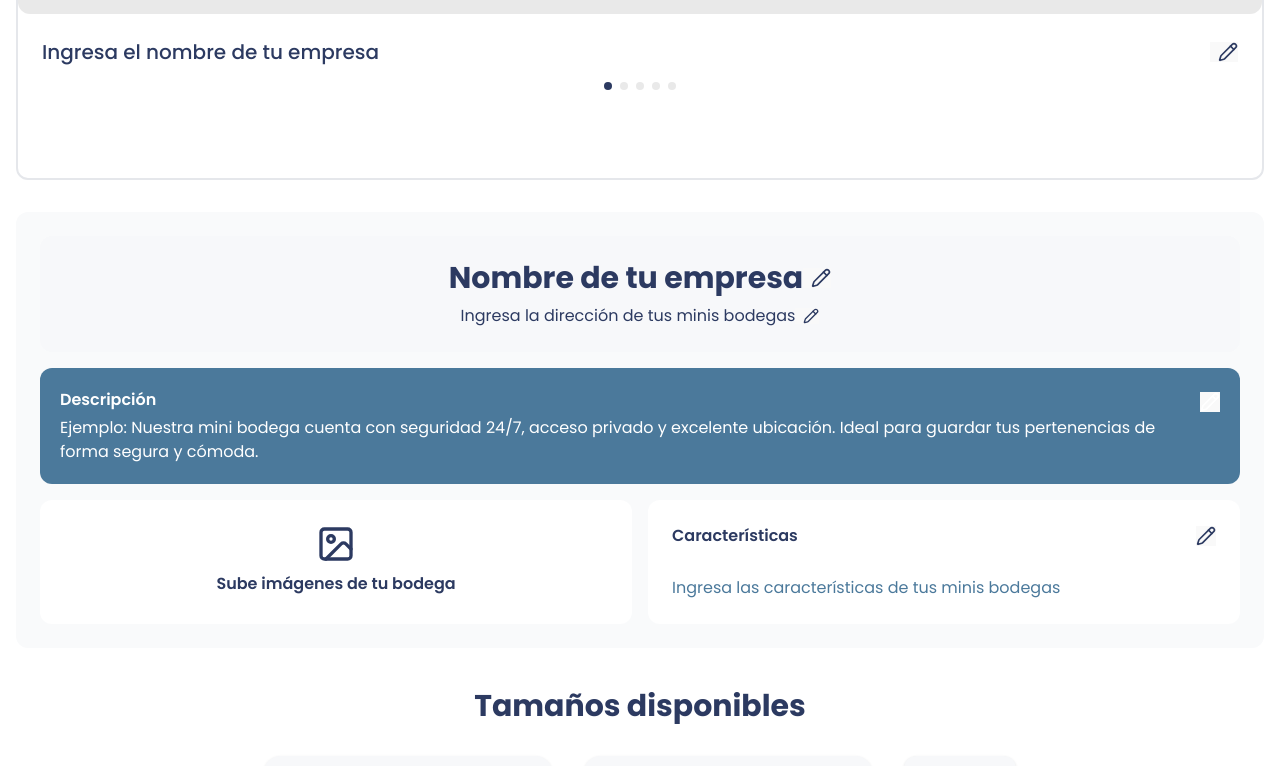
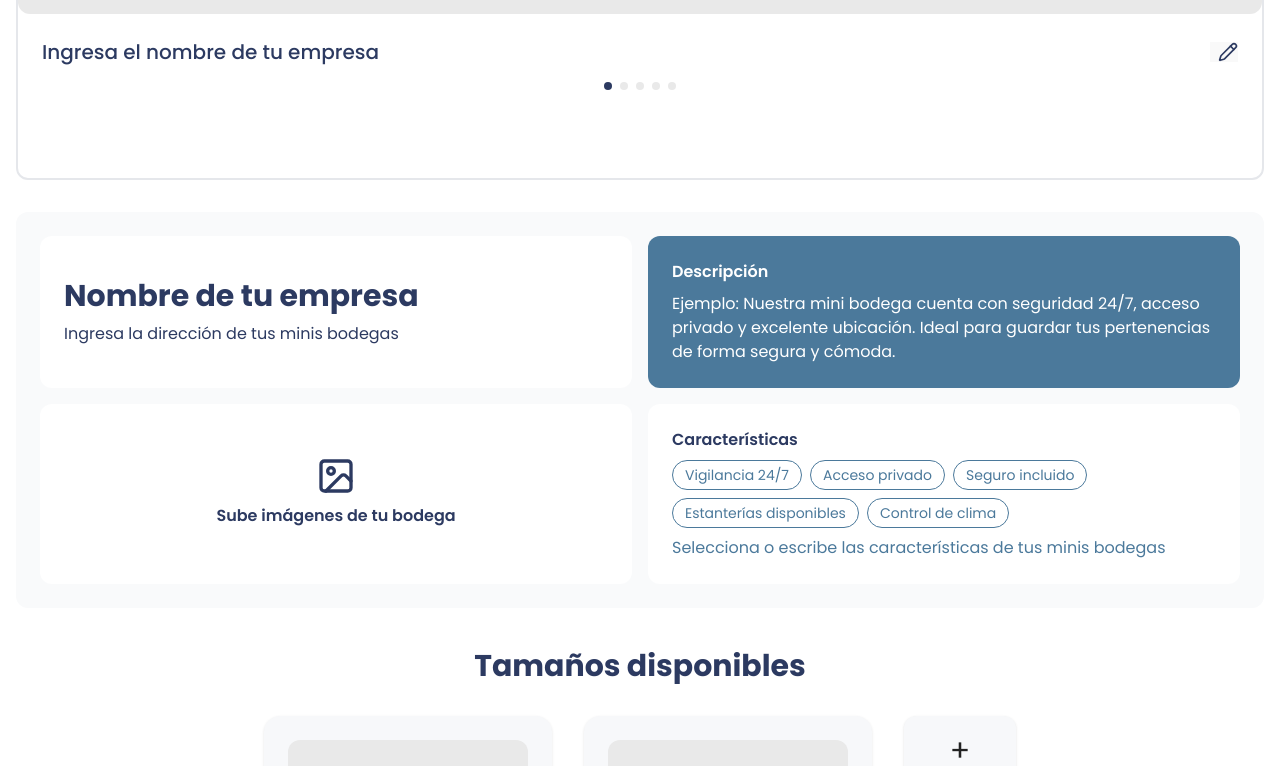
Before and after one commit to MiniBodegas/Plataforma, a React (Vite) app: page /bodega-editor-proveedor in a window 1280 px wide. Shown: the part 428-1194 px from the top of the page. Built offline with nearby package versions, Linux system fonts and the light colour scheme.

Commit message:
distibucion 7

```diff
--- a/src/components/DescriptionEditor.jsx
+++ b/src/components/DescriptionEditor.jsx
@@ -1,5 +1,13 @@
 import { useState, useRef } from "react";
 import { Pencil, Image } from "lucide-react";
+
+const CARACTERISTICAS_DEFAULT = [
+  "Vigilancia 24/7",
+  "Acceso privado",
+  "Seguro incluido",
+  "Estanterías disponibles",
+  "Control de clima"
+];
 
 export function DescriptionEditor({
   empresa,
@@ -18,12 +26,13 @@ export function DescriptionEditor({
   const [editDescripcion, setEditDescripcion] = useState(false);
   const [editCaracteristicas, setEditCaracteristicas] = useState(false);
   const [imagenes, setImagenes] = useState(initialImagenes);
+  const [caracteristicasSeleccionadas, setCaracteristicasSeleccionadas] = useState([]);
   const fileInputRef = useRef(null);
 
   // Maneja la carga de imágenes y genera previews
   const handleImagenesChange = (e) => {
     const files = Array.from(e.target.files);
-    setImagenes(files); // Solo guarda la última imagen subida
+    setImagenes(files);
     if (onImagenesChange) onImagenesChange(files);
   };
 
@@ -34,31 +43,42 @@ export function DescriptionEditor({
     }
   };
 
+  // Selección de características por default
+  const handleToggleCaracteristica = (car) => {
+    let nuevas;
+    if (caracteristicasSeleccionadas.includes(car)) {
+      nuevas = caracteristicasSeleccionadas.filter(c => c !== car);
+    } else {
+      nuevas = [...caracteristicasSeleccionadas, car];
+    }
+    setCaracteristicasSeleccionadas(nuevas);
+    if (onCaracteristicasChange) onCaracteristicasChange(nuevas.join(", "));
+  };
+
   return (
-    <div className="max-w-7xl mx-auto p-6 bg-gray-50 rounded-xl ">
-      {/* Título y dirección */}
-      <div className="bg-[#F7F8FA] rounded-xl p-6 mb-4">
-        <div className="flex flex-col items-center">
+    <div className="max-w-7xl mx-auto p-6 bg-gray-50 rounded-xl">
+      {/* Título y descripción en dos columnas */}
+      <div className="grid grid-cols-1 md:grid-cols-2 gap-4 mb-4">
+        {/* Título a la izquierda con fondo blanco */}
+        <div className="bg-white rounded-xl p-6 flex flex-col justify-center items-start h-full">
           <div className="flex items-center mb-2">
             {editEmpresa ? (
               <input
                 type="text"
                 value={empresa}
                 onChange={e => onEmpresaChange(e.target.value)}
-                className="text-center text-3xl font-bold w-full bg-white text-[#2C3A61]"
+                className="text-3xl font-bold w-full bg-white text-[#2C3A61] text-left"
                 onBlur={() => setEditEmpresa(false)}
                 autoFocus
                 style={{ backgroundColor: "#fff", color: "#2C3A61" }}
               />
             ) : (
-              <>
-                <span className="text-3xl font-bold text-[#2C3A61]">
+              <span
+                className="text-3xl font-bold text-[#2C3A61] text-left cursor-pointer"
+                onClick={() => setEditEmpresa(true)}
+              >
                 {empresa || "Nombre de tu empresa"}
               </span>
-                <button type="button" onClick={() => setEditEmpresa(true)}>
-                  <Pencil className="ml-2 h-5 w-5 text-[#2C3A61]" />
-                </button>
-              </>
             )}
           </div>
           <div className="flex items-center">
@@ -67,58 +87,46 @@ export function DescriptionEditor({
                 type="text"
                 value={direccion}
                 onChange={e => onDireccionChange(e.target.value)}
-                className="text-center text-base w-full bg-white text-[#2C3A61]"
+                className="text-base w-full bg-white text-[#2C3A61] text-left"
                 onBlur={() => setEditDireccion(false)}
                 autoFocus
                 style={{ backgroundColor: "#fff", color: "#2C3A61" }}
               />
             ) : (
-              <>
-                <span className="text-base text-[#2C3A61]">
+              <span
+                className="text-base text-[#2C3A61] text-left cursor-pointer"
+                onClick={() => setEditDireccion(true)}
+              >
                 {direccion || "Ingresa la dirección de tus minis bodegas"}
               </span>
-                <button type="button" onClick={() => setEditDireccion(true)}>
-                  <Pencil className="ml-2 h-4 w-4 text-[#2C3A61]" />
-                </button>
-              </>
             )}
           </div>
         </div>
-      </div>
-
-      {/* Descripción */}
-      <div className="bg-[#4B799B] rounded-xl p-5 mb-4 flex flex-col relative">
-        <div className="flex justify-between items-start">
-          <div>
-            <span className="font-semibold text-white text-base">Descripción</span>
-            <div className="text-white mt-1">
+        {/* Descripción a la derecha */}
+        <div className="bg-[#4B799B] rounded-xl p-6 flex flex-col justify-center h-full">
+          <span className="font-semibold text-white text-base mb-2">Descripción</span>
+          <div className="text-white">
             {editDescripcion ? (
               <textarea
                 value={descripcion}
                 onChange={e => onDescripcionChange(e.target.value)}
                 className="w-full p-2 rounded bg-white text-[#2C3A61] mt-2"
-                  rows={3}
+                rows={4}
                 style={{ backgroundColor: "#fff", color: "#2C3A61" }}
                 onBlur={() => setEditDescripcion(false)}
                 autoFocus
               />
             ) : (
-                <span>
+              <span
+                className="cursor-pointer"
+                onClick={() => setEditDescripcion(true)}
+              >
                 {descripcion
                   ? descripcion
                   : "Ejemplo: Nuestra mini bodega cuenta con seguridad 24/7, acceso privado y excelente ubicación. Ideal para guardar tus pertenencias de forma segura y cómoda."}
               </span>
             )}
           </div>
-          </div>
-          <button
-            type="button"
-            className="ml-2 mt-1"
-            onClick={() => setEditDescripcion(true)}
-            title="Editar descripción"
-          >
-            <Pencil className="h-5 w-5 text-white" />
-          </button>
         </div>
       </div>
 
@@ -169,11 +177,36 @@ export function DescriptionEditor({
         <div className="bg-white rounded-xl p-6 flex flex-col justify-between">
           <div className="flex items-center justify-between mb-2">
             <span className="text-[#2C3A61] font-semibold">Características</span>
-            <button type="button" onClick={() => setEditCaracteristicas(true)}>
-              <Pencil className="h-5 w-5 text-[#2C3A61]" />
+          </div>
+          {/* Selección de características por default */}
+          {!editCaracteristicas ? (
+            <div>
+              <div className="flex flex-wrap gap-2 mb-2">
+                {CARACTERISTICAS_DEFAULT.map(car => (
+                  <button
+                    key={car}
+                    type="button"
+                    className={`px-3 py-1 rounded-full border ${
+                      caracteristicasSeleccionadas.includes(car)
+                        ? "bg-[#4B799B] text-white border-[#4B799B]"
+                        : "bg-white text-[#4B799B] border-[#4B799B]"
+                    } text-sm`}
+                    onClick={() => handleToggleCaracteristica(car)}
+                  >
+                    {car}
                   </button>
+                ))}
               </div>
-          {editCaracteristicas ? (
+              <span
+                className="text-[#4B799B] block mt-2 cursor-pointer"
+                onClick={() => setEditCaracteristicas(true)}
+              >
+                {caracteristicasSeleccionadas.length > 0
+                  ? caracteristicasSeleccionadas.join(", ")
+                  : "Selecciona o escribe las características de tus minis bodegas"}
+              </span>
+            </div>
+          ) : (
             <textarea
               value={caracteristicas}
               onChange={e => onCaracteristicasChange(e.target.value)}
@@ -184,10 +217,6 @@ export function DescriptionEditor({
               onBlur={() => setEditCaracteristicas(false)}
               autoFocus
             />
-          ) : (
-            <span className="text-[#4B799B]">
-              {caracteristicas || "Ingresa las características de tus minis bodegas"}
-            </span>
           )}
         </div>
       </div>
```
Lines whose indentation alone changed are shown as unchanged.
